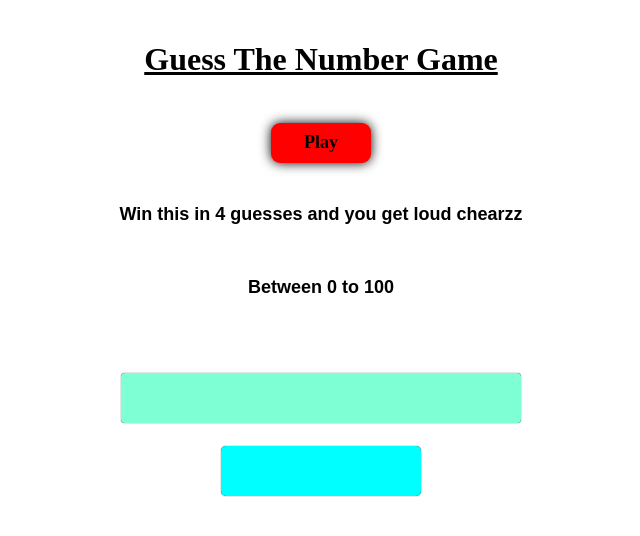
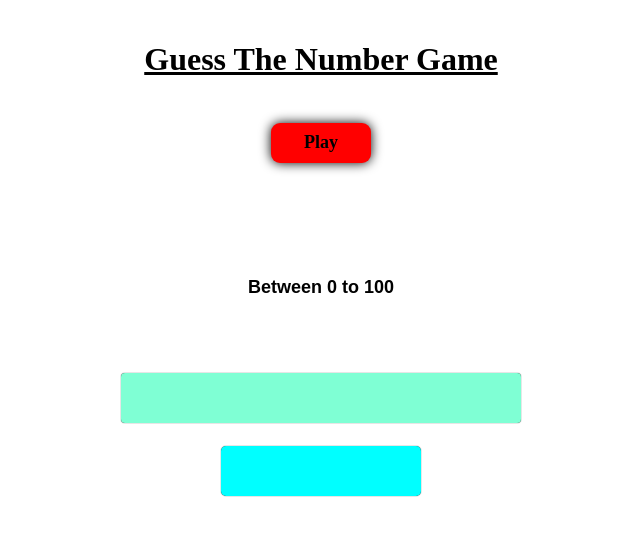
Before and after one commit to Abhishek7242/Guess-the-number-game, a plain HTML site: page index.html in a window 1280 px wide. Shown: the whole page, without its empty margins (327-967 px from the left). Drawn offline with Linux system fonts and the light colour scheme.

Commit message:
Guess The Number Game

```diff
--- a/index.html
+++ b/index.html
@@ -16,7 +16,7 @@
 
 </div>
 <div id="tryagain">
-    <p class="tryagain">Win this in 4 guesses and you get loud chearzz </p>
+    <p class="tryagain"> </p>
 
 </div>
 <div id="hints">
```
